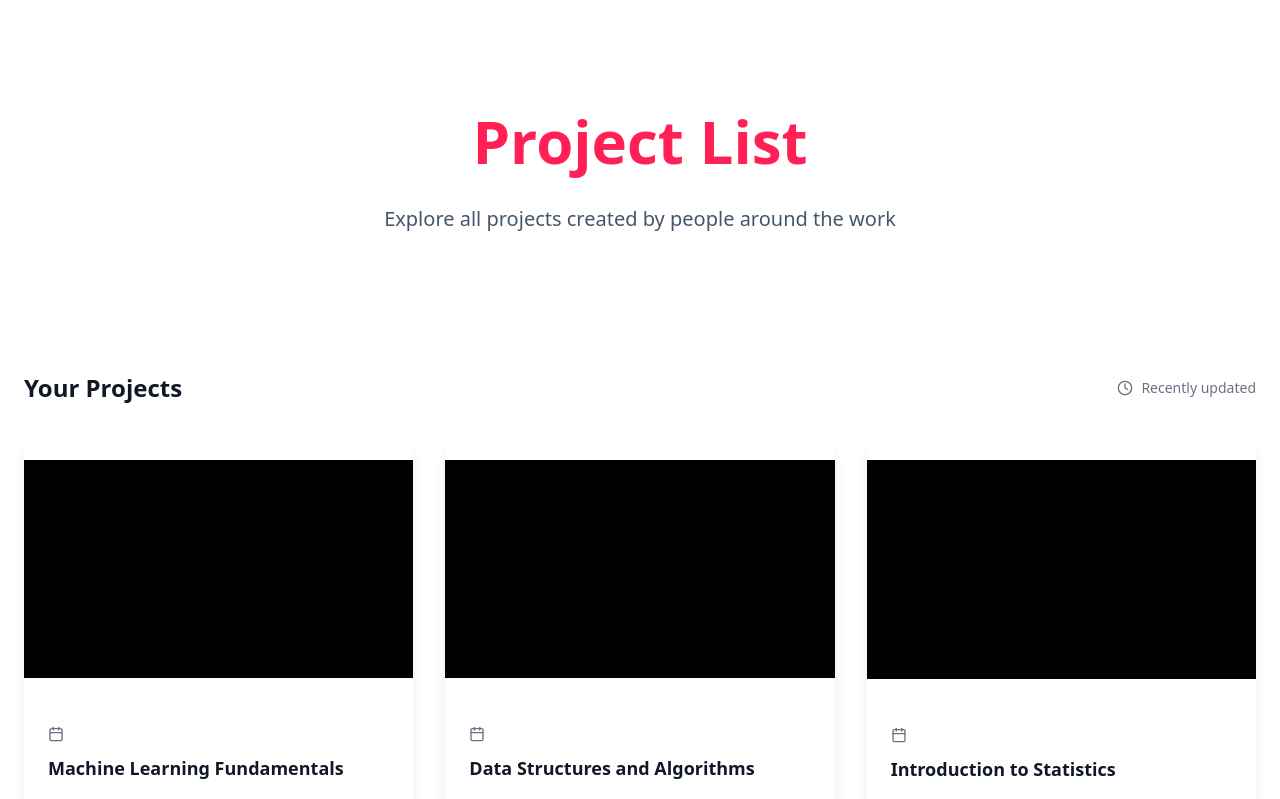
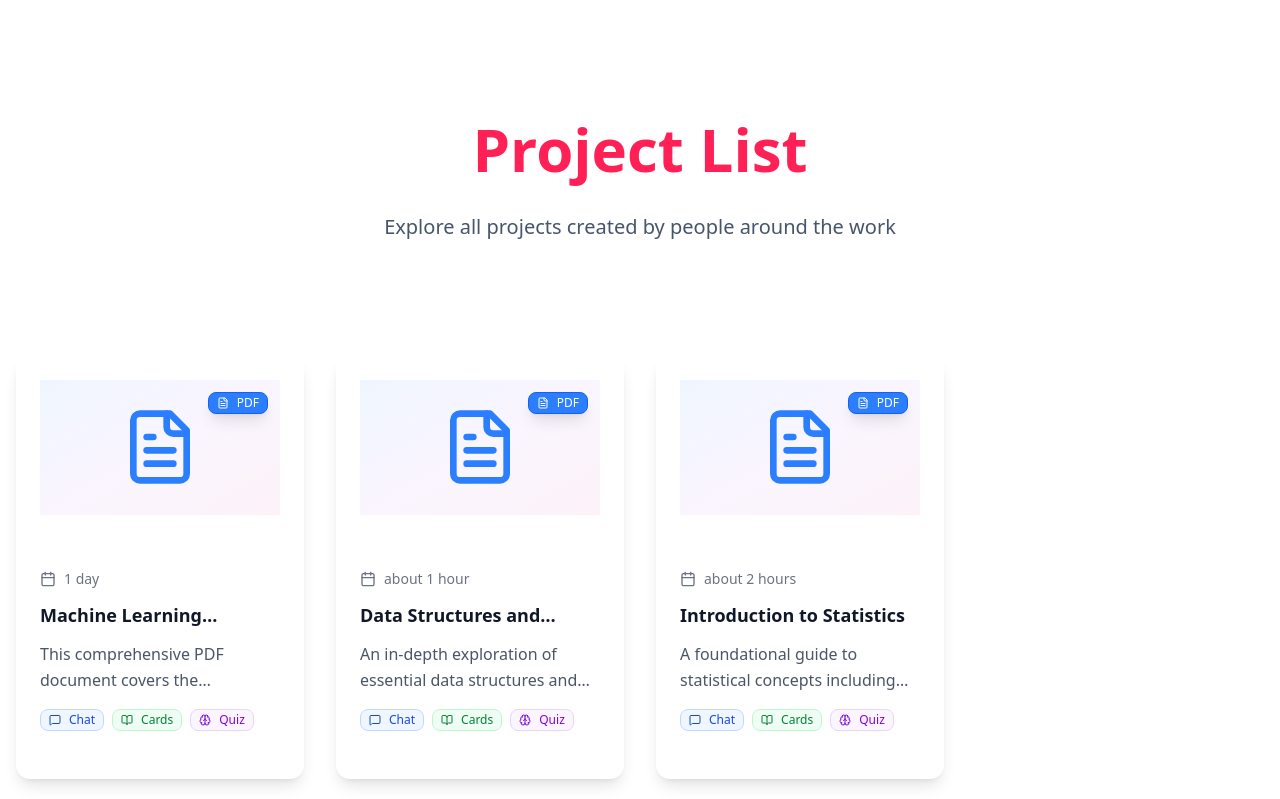
Before and after one commit to RustPyGo/hackathon-education-system, a Next.js app in the folder frontend/: page /project in a window 1280 px wide. Shown: the top 799 px of the page. Built offline with nearby package versions, Linux system fonts and the light colour scheme; what @workos-inc/authkit-nextjs would draw is missing.

Commit message:
feat(project): use flexible layout

```diff
--- a/frontend/src/app/project/page.tsx
+++ b/frontend/src/app/project/page.tsx
@@ -1,23 +1,12 @@
 import { Hero, HeroDescription, HeroTitle } from '@/components/hero';
-import { Badge } from '@/components/ui/badge';
-import { Card, CardContent } from '@/components/ui/card';
+import { ProjectCard } from '@/components/project-card';
 import { getProjects } from '@/service/project';
-import {
-    BookOpen,
-    Brain,
-    Calendar,
-    Clock,
-    FileText,
-    MessageSquare,
-} from 'lucide-react';
-import { useRouter } from 'next/navigation';
 
 export default async function Page() {
     const projects = await getProjects();
-    const router = useRouter();
 
     return (
-        <div className="space-y-6 p-6">
+        <div className="container mx-auto px-4 py-8">
             <Hero>
                 <HeroTitle className="text-rose-500">Project List</HeroTitle>
                 <HeroDescription>
@@ -26,87 +15,9 @@ export default async function Page() {
             </Hero>
             <div>
                 <div>
-                    <div className="flex items-center justify-between mb-8">
-                        <h2 className="text-2xl font-bold text-gray-900">
-                            Your Projects
-                        </h2>
-                        <div className="flex items-center gap-2 text-sm text-gray-500">
-                            <Clock className="h-4 w-4" />
-                            Recently updated
-                        </div>
-                    </div>
-
-                    <div className="grid md:grid-cols-2 lg:grid-cols-3 gap-8">
+                    <div className="grid md:grid-cols-2 lg:grid-cols-4 gap-8">
                         {projects.map((project) => (
-                            <Card
-                                key={project.id}
-                                className="group hover:shadow-2xl transition-all duration-300 cursor-pointer border-0 shadow-lg overflow-hidden bg-white hover:scale-105 transform"
-                                onClick={() =>
-                                    router.push(`/projects/${project.id}`)
-                                }
-                            >
-                                <div className="aspect-video relative overflow-hidden bg-gradient-to-br from-gray-100 to-gray-200">
-                                    <div className="w-full h-full flex items-center justify-center bg-gradient-to-br from-blue-50 via-purple-50 to-pink-50">
-                                        <FileText className="h-20 w-20 text-blue-500 group-hover:scale-110 transition-transform duration-300" />
-                                    </div>
-
-                                    {/* Enhanced Content Type Badge */}
-                                    <div className="absolute top-3 right-3">
-                                        <Badge className="bg-blue-500 text-white border-blue-600 shadow-lg">
-                                            <FileText className="h-3 w-3 mr-1" />
-                                            PDF
-                                        </Badge>
-                                    </div>
-
-                                    <div className="absolute inset-0 bg-black bg-opacity-0 group-hover:bg-opacity-20 transition-all duration-300 flex items-center justify-center">
-                                        <div className="opacity-0 group-hover:opacity-100 transition-opacity duration-300">
-                                            <div className="bg-white rounded-full p-3 shadow-lg">
-                                                <BookOpen className="h-6 w-6 text-gray-700" />
-                                            </div>
-                                        </div>
-                                    </div>
-                                </div>
-
-                                <CardContent className="p-6">
-                                    <div className="flex items-center gap-2 text-sm text-gray-500 mb-3">
-                                        <Calendar className="h-4 w-4" />
-                                        {/* {getTimeAgo(project.created_at)} */}
-                                    </div>
-
-                                    <h3 className="font-bold text-gray-900 mb-3 line-clamp-1 text-lg group-hover:text-blue-600 transition-colors">
-                                        {project.title}
-                                    </h3>
-
-                                    <p className="text-gray-600 line-clamp-2 mb-4 leading-relaxed">
-                                        {project.overview ||
-                                            'Processing overview...'}
-                                    </p>
-
-                                    <div className="flex gap-2 flex-wrap">
-                                        <Badge
-                                            variant="secondary"
-                                            className="text-xs bg-blue-50 text-blue-700 border-blue-200 hover:bg-blue-100 transition-colors"
-                                        >
-                                            <MessageSquare className="h-3 w-3 mr-1" />
-                                            Chat
-                                        </Badge>
-                                        <Badge
-                                            variant="secondary"
-                                            className="text-xs bg-green-50 text-green-700 border-green-200 hover:bg-green-100 transition-colors"
-                                        >
-                                            <BookOpen className="h-3 w-3 mr-1" />
-                                            Cards
-                                        </Badge>
-                                        <Badge
-                                            variant="secondary"
-                                            className="text-xs bg-purple-50 text-purple-700 border-purple-200 hover:bg-purple-100 transition-colors"
-                                        >
-                                            <Brain className="h-3 w-3 mr-1" />
-                                            Quiz
-                                        </Badge>
-                                    </div>
-                                </CardContent>
-                            </Card>
+                            <ProjectCard {...project} />
                         ))}
                     </div>
                 </div>
```
